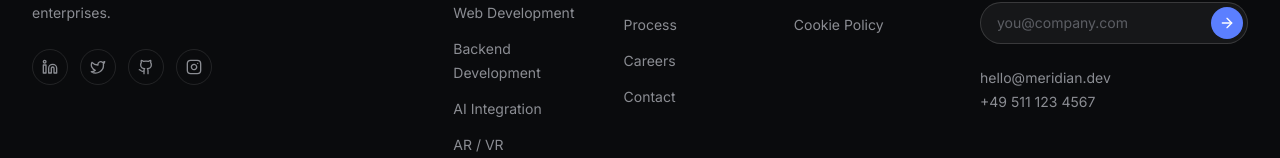
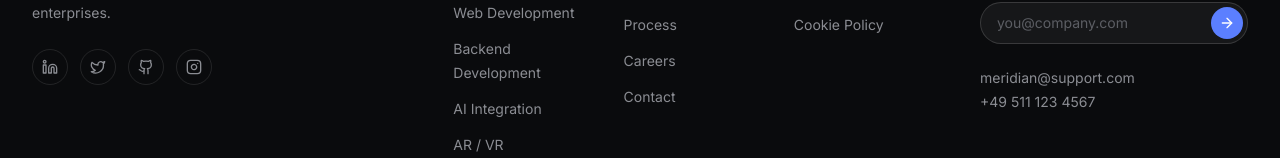
Before and after one commit to strkkark/agency-site, a Next.js app in the folder agency-site/: page / in a window 1280 px wide. Shown: the part 6351-6509 px from the top of the page. Built offline with nearby package versions, Linux system fonts and the light colour scheme.

Commit message:
Change agency contact email
Updated contact email for the agency.

```diff
--- a/agency-site/src/data/site.ts
+++ b/agency-site/src/data/site.ts
@@ -545,7 +545,7 @@ export const FAQS = [
 ];
 
 export const OFFICE = {
-  email: "hello@meridian.dev",
+  email: "meridian@support.com",
   phone: "+49 511 123 4567",
   address: "Georgstraße 42, 30159 Hannover, Germany",
   hours: "Monday – Friday, 9:00 – 18:00 CET",
```
